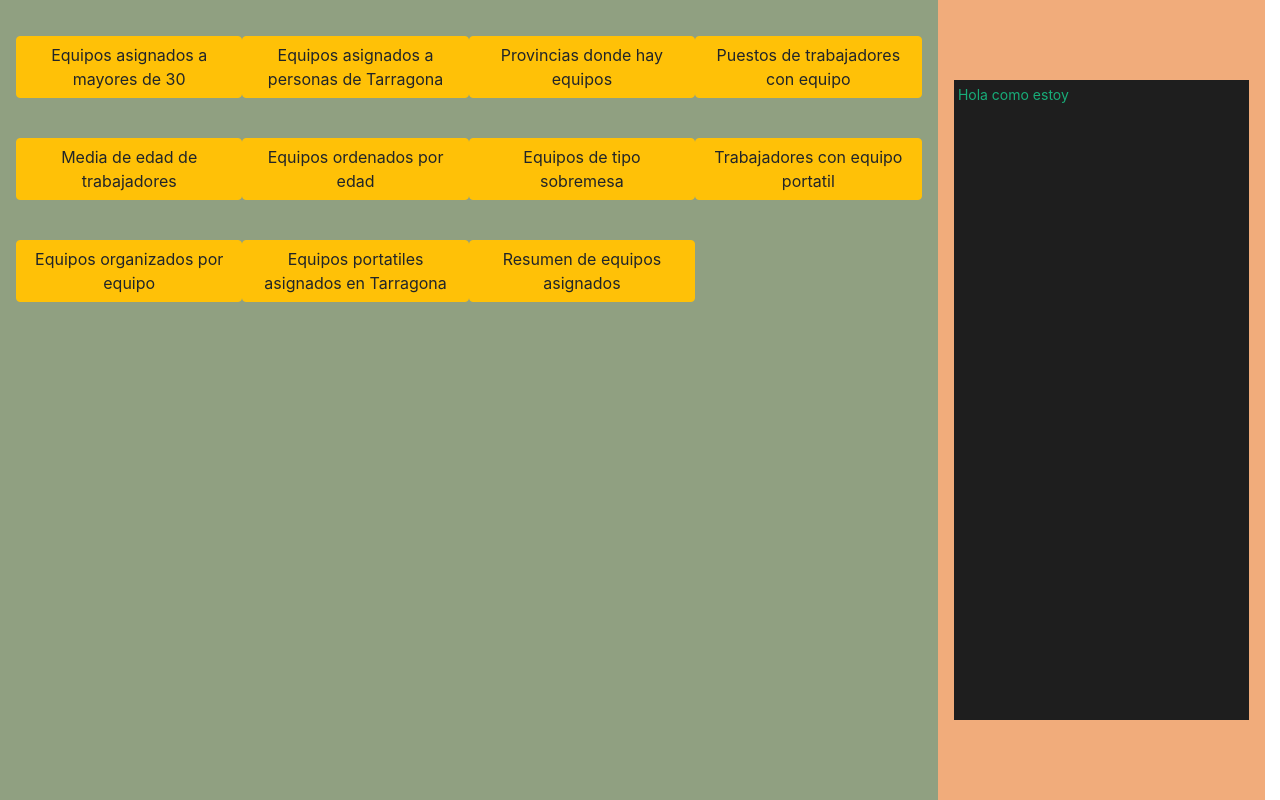
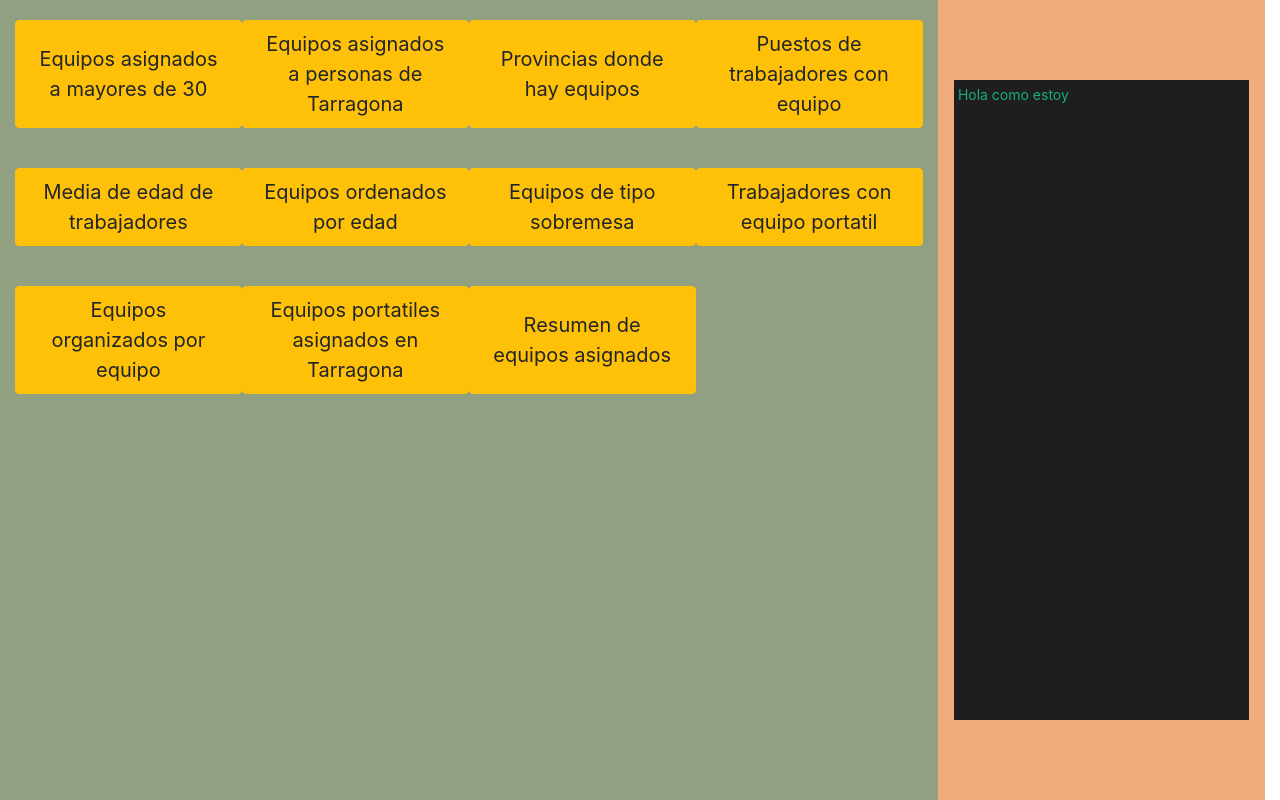
Before and after one commit to santi07a/ejercicio-7-js, a website: page index.html in a window 1280 px wide. Drawn offline with nearby package versions, Linux system fonts and the light colour scheme.

Commit message:
botones más grandes

```diff
--- a/index.html
+++ b/index.html
@@ -17,47 +17,48 @@
 </head>
 
 <body class="container-fluid d-flex flex-row vh-100">
-  <section class="botonera container-fluid d-flex row col-md-9 col-8 align-content-start p-3">
-    <button class="boton btn btn-warning border-none col-md-3 col-4 rounded">Equipos
+  <section
+    class="botonera container-fluid d-flex row row-cols-3 row-cols-md-4 col-md-9 col-8 align-content-start">
+    <button class="boton btn btn-lg btn-warning border-none rounded">Equipos
       asignados a mayores
       de
       30</button>
-    <button class="boton btn btn-warning border-none col-md-3 col-4 rounded">Equipos
+    <button class="boton btn btn-lg btn-warning border-none rounded">Equipos
       asignados a
       personas
       de
       Tarragona</button>
-    <button class="boton btn btn-warning border-none col-md-3 col-4 rounded">Provincias
+    <button class="boton btn btn-lg btn-warning border-none rounded">Provincias
       donde hay
       equipos</button>
-    <button class="boton btn btn-warning border-none col-md-3 col-4 rounded">Puestos
+    <button class="boton btn btn-lg btn-warning border-none rounded">Puestos
       de
       trabajadores con
       equipo</button>
-    <button class="boton btn btn-warning border-none col-md-3 col-4 rounded">Media
+    <button class="boton btn btn-lg btn-warning border-none rounded">Media
       de
       edad
       de
       trabajadores</button>
-    <button class="boton btn btn-warning border-none col-md-3 col-4 rounded">Equipos
+    <button class="boton btn btn-lg btn-warning border-none rounded">Equipos
       ordenados por
       edad</button>
-    <button class="boton btn btn-warning border-none col-md-3 col-4 rounded">Equipos
+    <button class="boton btn btn-lg btn-warning border-none rounded">Equipos
       de
       tipo
       sobremesa</button>
-    <button class="boton btn btn-warning border-none col-md-3 col-4 rounded">Trabajadores
+    <button class="boton btn btn-lg btn-warning border-none rounded">Trabajadores
       con equipo
       portatil</button>
-    <button class="boton btn btn-warning border-none col-md-3 col-4 rounded">Equipos
+    <button class="boton btn btn-lg btn-warning border-none rounded">Equipos
       organizados por
       equipo</button>
-    <button class="boton btn btn-warning border-none col-md-3 col-4 rounded">Equipos
+    <button class="boton btn btn-lg btn-warning border-none rounded">Equipos
       portatiles
       asignados
       en
       Tarragona</button>
-    <button class="boton btn btn-warning border-none col-md-3 col-4 rounded">Resumen
+    <button class="boton btn btn-lg btn-warning border-none rounded">Resumen
       de
       equipos
       asignados</button>
```
